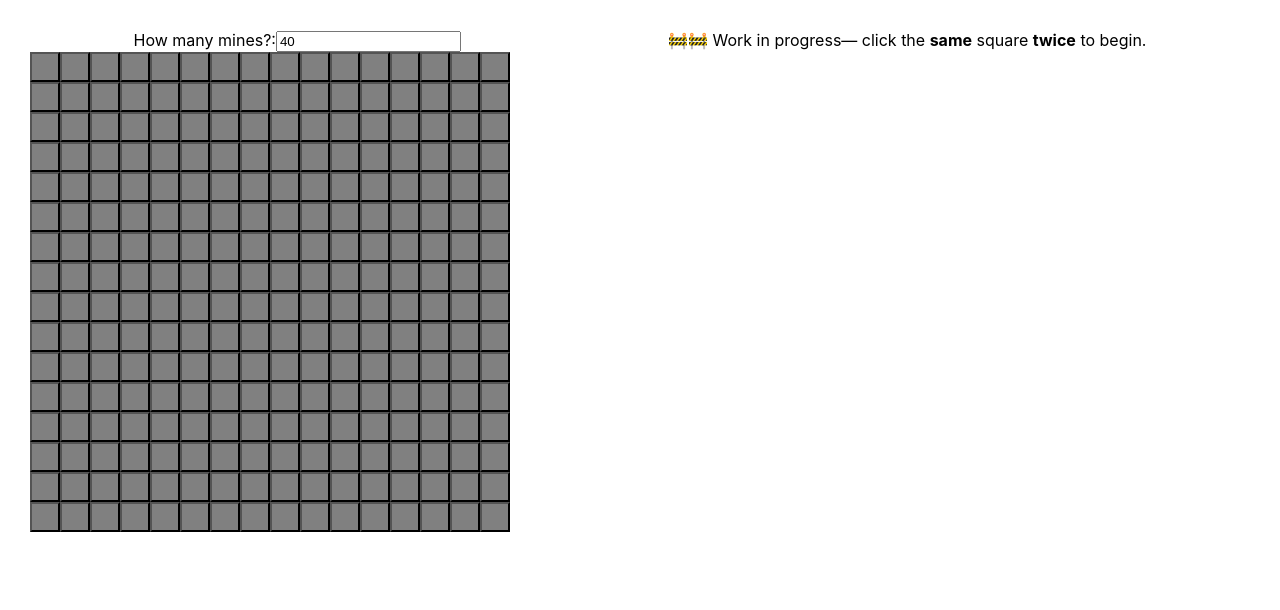
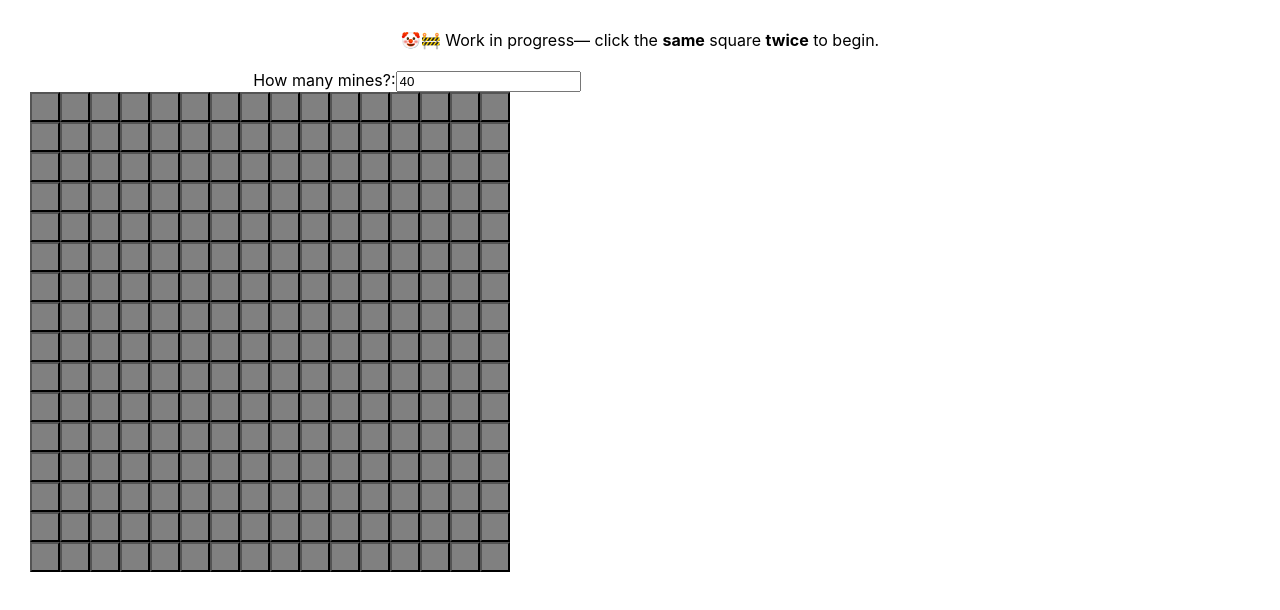
Before and after one commit to jasmatazzy/minesweeper, a React (Create React App) app: page / in a window 1280 px wide. Shown: the top 610 px of the page. Built offline with nearby package versions, Linux system fonts and the light colour scheme.

Commit message:
testing run deploy

```diff
--- a/src/components/UserSettings/index.tsx
+++ b/src/components/UserSettings/index.tsx
@@ -12,10 +12,16 @@ const UserSettings = (props: UserSettingsProps): JSX.Element => {
   const { getMineCount, isGameStarted, numberOfMinesOnBoard, startGame } =
     props;
   return (
+    <div>
+      <div>
+        🤡🚧 Work in progress— click the <b>same</b> square <b>twice</b> to
+        begin.
+      </div>
+      <br/>
       <form
         style={{
           display: "flex",
-        justifyContent: "space-around"
+          justifyContent: "space-around",
         }}
       >
         <div>
@@ -28,7 +34,6 @@ const UserSettings = (props: UserSettingsProps): JSX.Element => {
           ></input>
         </div>
         <div>
-      🚧🚧 Work in progress— click the <b>same</b> square <b>twice</b> to begin.
           {/* <label htmlFor="start-game">Press Start ➡:</label>
         <input
           id="start-game"
@@ -45,6 +50,7 @@ const UserSettings = (props: UserSettingsProps): JSX.Element => {
         ></input> */}
         </div>
       </form>
+    </div>
   );
 };
 
```
Lines whose indentation alone changed are shown as unchanged.
